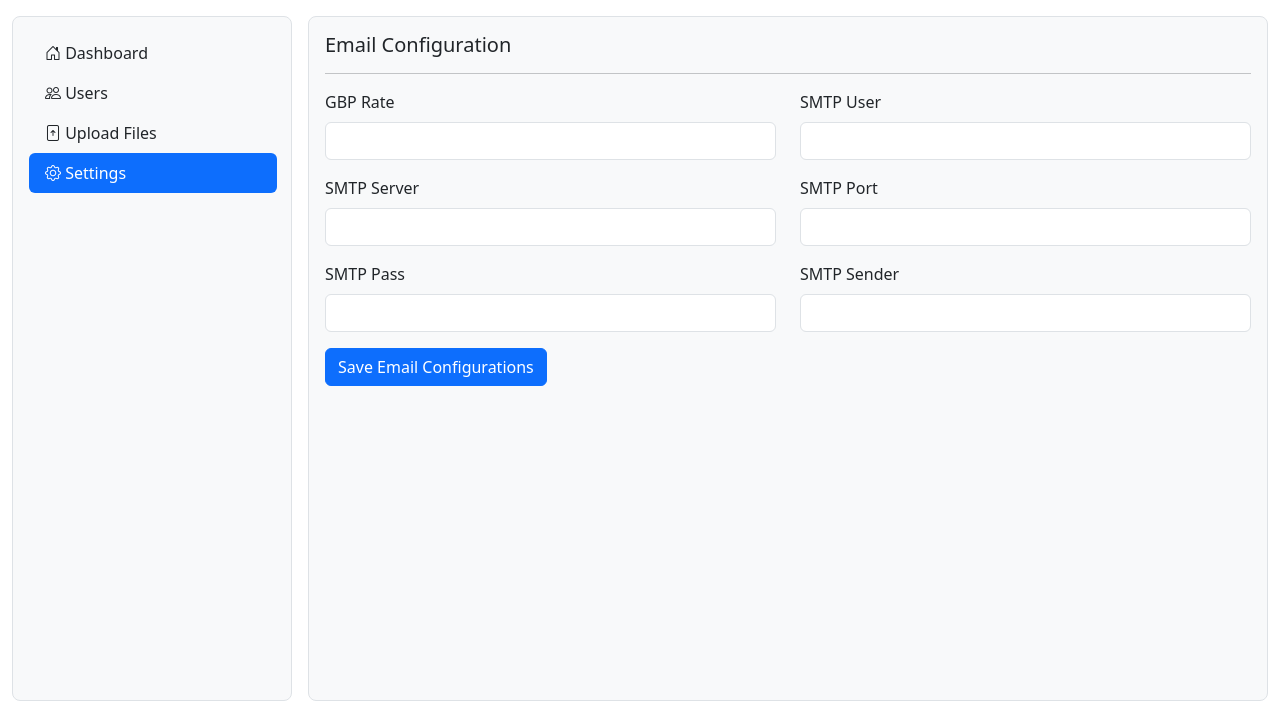
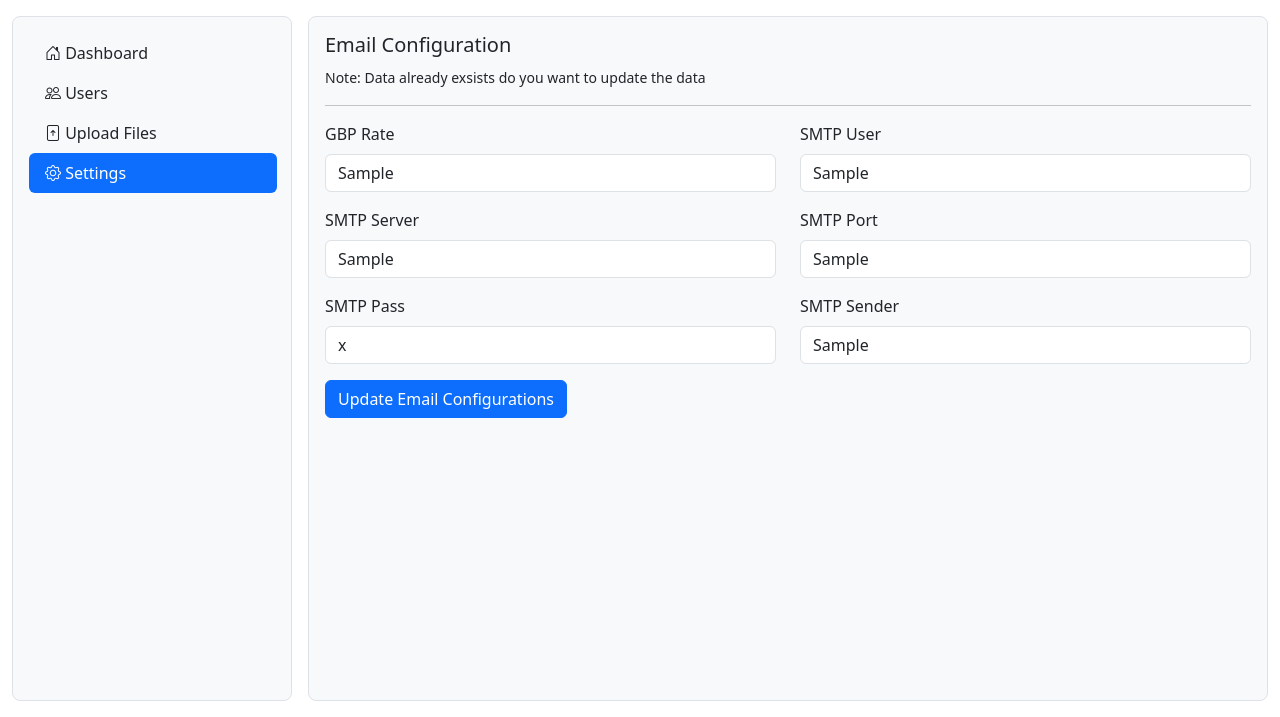
Before and after one commit to syedfarazhussain/invoice_genrator, a Django app: page /settings/ in a window 1280 px wide. Shown: the part 83-800 px from the top of the page. Run offline with Django 3.2, Linux system fonts and the light colour scheme; a user stored in the database is signed in; tables that the repository leaves empty hold one stand-in row (values such as "Sample post").

Commit message:
updates new

```diff
--- a/myapp/urls.py
+++ b/myapp/urls.py
@@ -9,6 +9,7 @@ urlpatterns = [
     path('dashboard/', views.dashboard, name='dashboard'),
     path('cp_desk_view/', views.cp_desk_view, name='cp_desk_view'),
     path('insert_user_data/', views.insert_user_data, name='insert_user_data'),
+    path('update_user_data/<int:id>/update/', views.update_user_data, name='update_user_data'),
     path('upload_master_data/', views.upload_master_data, name='upload_master_data'),
     path('add_email_condition/', views.add_email_condition, name='add_email_condition'),
     path('add_group_condition/', views.add_group_condition, name='add_group_condition'),
--- a/myapp/views.py
+++ b/myapp/views.py
@@ -1,6 +1,6 @@
 import traceback
 from django.db import IntegrityError
-from django.shortcuts import render, redirect
+from django.shortcuts import get_object_or_404, render, redirect
 from django.contrib import messages
 from django.contrib.auth.decorators import login_required
 from django.contrib.auth import get_user_model
@@ -24,6 +24,8 @@ from .models import (UserData,
                     AccountList,
                     CpDeskInvoices,
                     )
+output_dir = settings.MEDIA_ROOT[1]
+archive_dir = settings.MEDIA_ROOT[2]
 
 # Create your views here.
 @login_required
@@ -48,9 +50,11 @@ def dashboard(request):
 @login_required
 def settings(request):
     template = 'admin/settings.html'
-
+    user_data = UserData.objects.filter(user_id=request.user.id).first()
+    print(f"this is type of you getting from ORM  {type(user_data)}")
     context = {
-        'title': 'Settings'
+        'title': 'Settings',
+        'user_data' : user_data
     }
 
     return render(request, template, context)
@@ -111,7 +115,7 @@ def insert_user_data(request):
                 user.smtp_pass = smtp_pass
                 user.save()
                 messages.success(request, 'User Data Updated Successfully')
-                return redirect('dashboard')
+                return redirect('settings')
 
             else:
                 UserData.objects.create(
@@ -124,14 +128,33 @@ def insert_user_data(request):
                     user = request.user
                 )
 
-            messages.success(request, 'User Data Uploaded Successfully')
-            return redirect('dashboard')
+            messages.success(request, 'User Data Added Successfully')
+            return redirect('settings')
 
     else:
         form = UserDataForm()
 
-    return render(request, 'dashboard.html', {'form': form})
+    return render(request, 'settings.html', {'form': form})
 
+def update_user_data(request, id):
+    context ={}
+
+    # fetch the object related to passed id
+    obj = get_object_or_404(UserData, id=id)
+
+    # pass the object as instance in form
+    form = UserDataForm(request.POST or None, instance = obj)
+
+    # save the data from the form and
+    # redirect to detail_view
+    if form.is_valid():
+        form.save()
+        messages.success(request, 'Email Configurations Updated Successfully')
+        return redirect("settings")
+    # add form dictionary to context
+    context["form"] = form
+
+    return render(request, "settings.html", context)
 
 @login_required
 def upload_master_data(request):
@@ -419,7 +442,7 @@ def browse_lifting_file(request):
 
             if not set(required_columns).issubset(lift_fee_file.columns):
                 messages.error(request, '!Invalid Lifting fee file.')
-                return render(request, template_name)
+                return redirect('dashboard')
 
             user_data = UserData.objects.all()
             if len(user_data) == 0:
@@ -463,10 +486,6 @@ def browse_lifting_file(request):
             process_de_data(request, lift_fee_json_data, user_data)
             messages.success(request, '!Process is completed successfully')
 
-            subject = 'Process is completed successfully'
-            html_content = render_to_string('user/user_dashboard.html', {'context': 'All invoices are generated and sent over recipient email(s) address'})
-            text_content = strip_tags(html_content)
-
         except Exception as e:
             traceback.print_exc()
             messages.error(request, f'!Error Occurred: {e}')
@@ -477,3 +496,26 @@ def browse_lifting_file(request):
     else:
         messages.error(request, '!No file was uploaded.')
         return redirect('dashboard')
+
+
+def split_lifting_file(request):
+    template_name = 'user/user_dashboard.html'
+
+    try:
+        # Open the excel file and get the active sheet
+        if request.method == 'POST' and request.FILES['split_data_file']:
+            file = request.FILES['split_data_file']
+            wb = openpyxl.load_workbook(file)
+            ws = wb.active
+    except:
+        messages.error(request, "'Invalid Excel File'")
+        return redirect('dashboard')
+            # DefaultPath = settings.MEDIA_ROOT
+
+    split_lift_fee_file = pd.read_excel(file)
+    required_columns = ['Buy', 'Buy Amount', 'Sell', 'Sell Amount', 'Fee', 'Total Settlement', 'Beneficiary', 'When Booked', 'When Created', 'Created By', 'Delivery Method', 'Reference', 'Delivery Country ISO Code', 'Delivery Country Name', 'Your Reference', 'Cheque Number', 'Beneficiary ID', 'Execution Date', 'Payment Line Status', 'Payment Number', 'Processing Date', 'Bank Reference Number', 'AccountName', 'Bank Value Date', 'Exchange Rate', 'Our Reference', 'Charges Type', 'USD AMOUNT']
+
+
+    if not set(required_columns).issubset(split_lift_fee_file.columns):
+        messages.error(request, '!Invalid Lifting fee file.')
+        return render(request, template_name)
--- a/templates/admin/settings.html
+++ b/templates/admin/settings.html
@@ -2,12 +2,66 @@
 
 {% block content %}
 
+{% if user_data %}
     <div class="p-3">
-    <h5>Email Configuration</h5>
+        <h5>Email Configuration</h5><small> Note: Data already exsists do you want to update the data</small>
         <hr/>
+        <form action="{% url 'update_user_data' id=user_data.id %}" method="post">
+            {% csrf_token %}
 
+            <div class="row">
+                <div class="col-md-6">
+                        <div class="mb-3">
+                                <label for="exampleInputEmail1" class="form-label">GBP Rate</label>
+                                <input type="text" class="form-control" name="gbp_rate" value="{{ user_data.gbp_rate }}" required="required" aria-describedby="emailHelp">
+                        </div>
+                </div>
+                <div class="col-md-6">
+                        <div class="mb-3">
+                                <label for="exampleInputEmail1" class="form-label">SMTP User</label>
+                                <input type="text" class="form-control" name="smtp_user" value="{{ user_data.gbp_rate }}" required="required" aria-describedby="emailHelp">
+                        </div>
+                </div>
+            </div>
+
+            <div class="row">
+                <div class="col-md-6">
+                        <div class="mb-3">
+                            <label for="exampleInputEmail1" class="form-label">SMTP Server</label>
+                            <input type="text" class="form-control" name="smtp_server" value="{{ user_data.smtp_server }}" required="required" aria-describedby="emailHelp">
+                        </div>
+                </div>
+                <div class="col-md-6">
+                        <div class="mb-3">
+                            <label for="exampleInputEmail1" class="form-label">SMTP Port</label>
+                            <input type="text" class="form-control" name="smtp_port" value="{{ user_data.smtp_port }}" required="required" aria-describedby="emailHelp">
+                        </div>
+                </div>
+            </div>
+
+            <div class="row">
+                <div class="col-md-6">
+                        <div class="mb-3">
+                            <label for="exampleInputEmail1" class="form-label">SMTP Pass</label>
+                            <input type="text" class="form-control" name="smtp_pass" value="{{ user_data.smtp_pass }}" required="required" aria-describedby="emailHelp">
+                        </div>
+                </div>
+                <div class="col-md-6">
+                        <div class="mb-3">
+                            <label for="exampleInputEmail1" class="form-label">SMTP Sender</label>
+                            <input type="text" class="form-control" name="smtp_sender" value="{{ user_data.smtp_sender }}" required="required" aria-describedby="emailHelp">
+                        </div>
+                </div>
+            </div>
+            <button type="submit" class="btn btn-primary">Update Email Configurations</button>
+        </form>
+    </div>
+
+{% else %}
+<div class="p-3">
     <form action="{% url 'insert_user_data' %}" method="post">
         {% csrf_token %}
+
         <div class="row">
             <div class="col-md-6">
                     <div class="mb-3">
@@ -52,11 +106,14 @@
                     </div>
             </div>
         </div>
-
         <button type="submit" class="btn btn-primary">Save Email Configurations</button>
-
     </form>
 
+
+</div>
     </div>
 
+
+{% endif %}
+
 {% endblock %}
--- a/templates/user/user_dashboard.html
+++ b/templates/user/user_dashboard.html
@@ -53,7 +53,7 @@
                       <div class="card-body">
                           <input type="file"
                                  title="Upload excel file"
-                                 name="email_data_file"
+                                 name="split_data_file"
                                  class="form-control"
                                  required="required">
 
```
Lines whose indentation alone changed are shown as unchanged.
